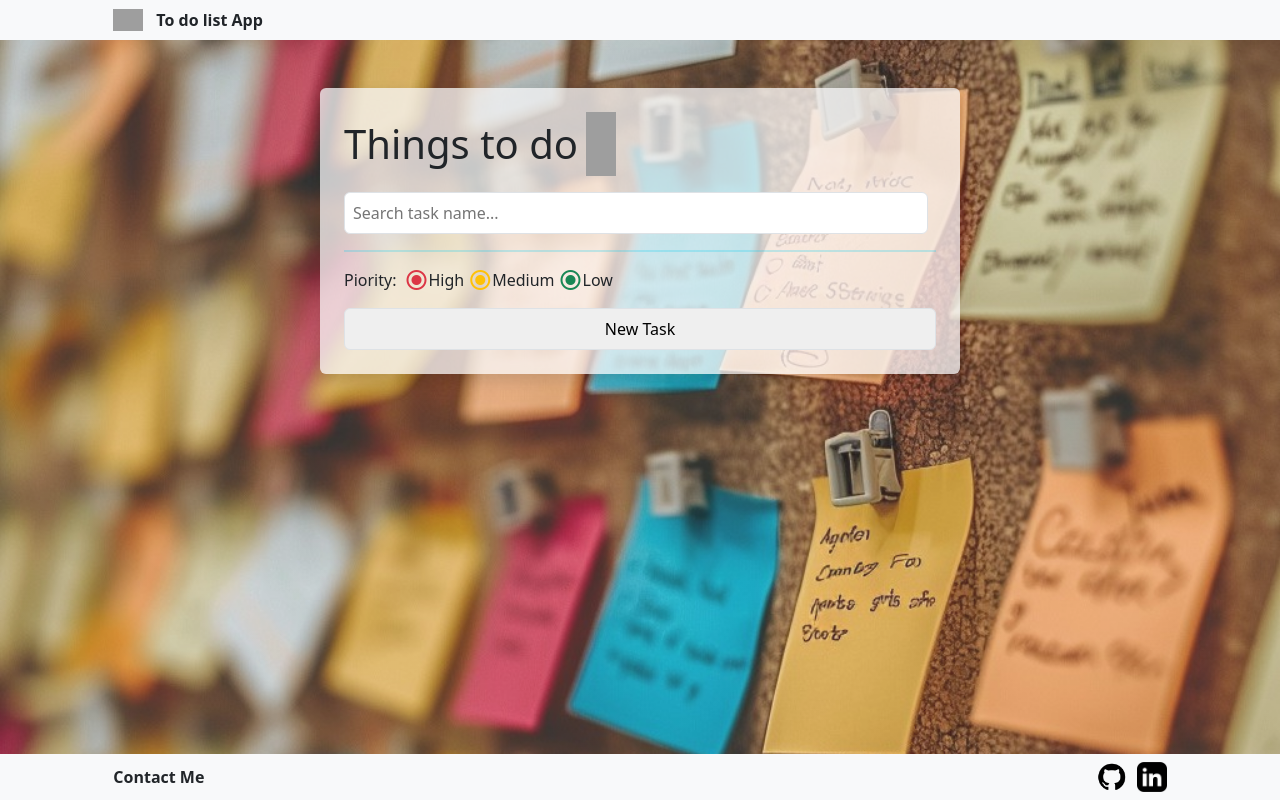
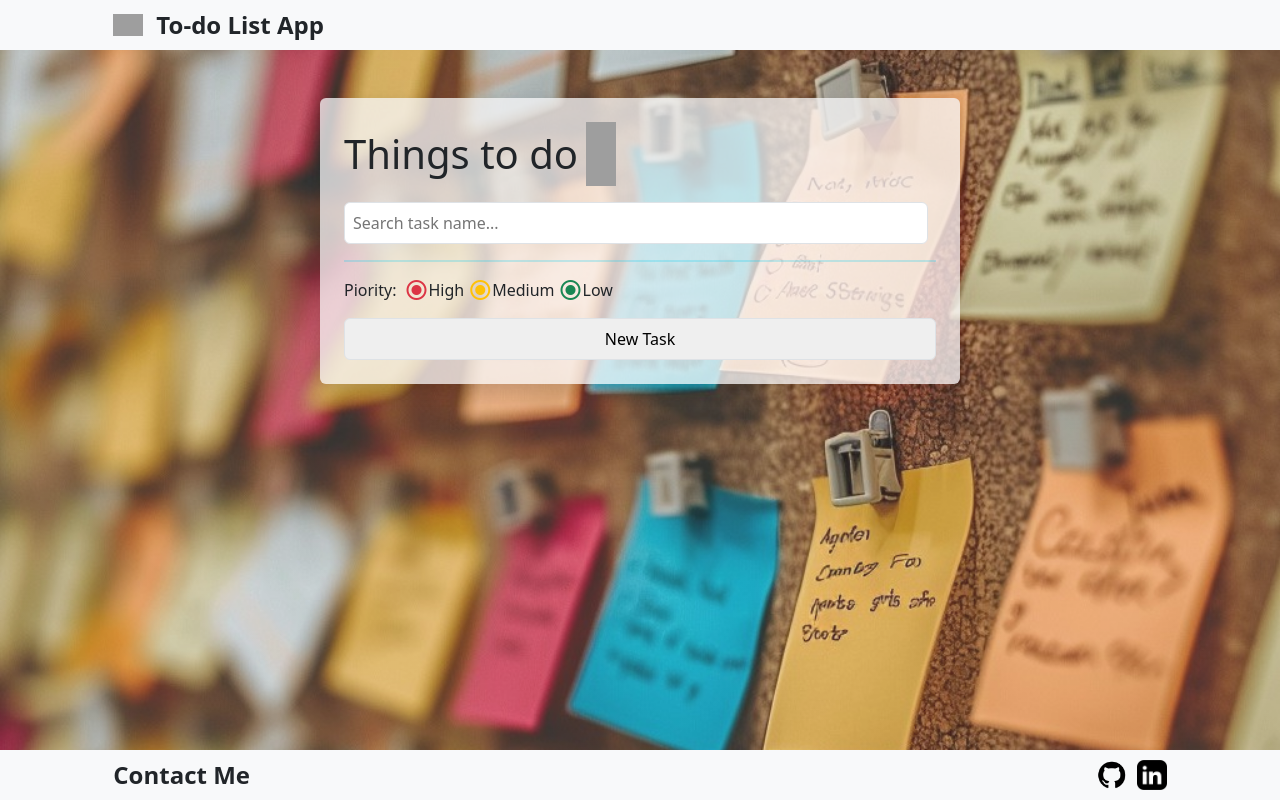
Before and after one commit to NakornKitk/to-do-list-app, a React (Create React App) app: page / in a window 1280 px wide. Built offline with nearby package versions, Linux system fonts and the light colour scheme; grey boxes are pictures that could not be loaded.

Commit message:
fix edit bar

```diff
--- a/src/App.css
+++ b/src/App.css
@@ -40,6 +40,14 @@
   width:100%
 }
 
+.min-vh-adjust {
+  min-height: calc(100vh - (100px));
+}
+
+.setheight {
+  height: 50px;
+}
+
 
 @media (min-width: 576px) {
   .res-w {
--- a/src/App.js
+++ b/src/App.js
@@ -6,20 +6,25 @@ import Footer from "./component/Footer";
 import NavBar from "./component/Nav-bar";
 import icon from "./images/calendar-checkmark-icon.svg";
 import React, { useState } from "react";
-import useStore from './store/store';
+import useStore from "./store/store";
 
 function App() {
-  const { toggleAddbar, settoggleAddbar, setSearchTerm, toggleEditbar} = useStore();
+  const { toggleAddbar, settoggleAddbar, setSearchTerm, toggleEditbar } =
+    useStore();
 
   function handleToggleAddbar() {
-    settoggleAddbar(toggleAddbar)
+    settoggleAddbar(toggleAddbar);
   }
 
-
   return (
-    <div>
+    <div className="min-vh-100">
       <NavBar />
-      <div className={`bg-light bg-opacity-75 p-4 rounded my-5 mx-auto shadow res-w ${toggleAddbar || toggleEditbar ? 'd-none': ''}`}>
+      <div className="min-vh-adjust py-5">
+        <div
+          className={`bg-light bg-opacity-75 p-4 rounded mx-auto my-auto shadow res-w ${
+            toggleAddbar || toggleEditbar ? "d-none" : ""
+          }`}
+        >
           <div className="d-flex mb-3">
             <h1 className="text-dark me-2 pt-2">Things to do</h1>
             <img className="icon" src={icon} alt=""></img>
@@ -34,24 +39,36 @@ function App() {
           <hr className="border border-info"></hr>
           <div className="font-weight-bold text-dark d-flex">
             <p className="me-2">Piority:</p>
-          <span className="material-symbols-outlined text-danger">radio_button_checked</span>
+            <span className="material-symbols-outlined text-danger">
+              radio_button_checked
+            </span>
             <p className="me-1">High</p>
-          <span className="material-symbols-outlined text-warning">radio_button_checked</span>
+            <span className="material-symbols-outlined text-warning">
+              radio_button_checked
+            </span>
             <p className="me-1">Medium</p>
-          <span className="material-symbols-outlined text-success">radio_button_checked</span>
+            <span className="material-symbols-outlined text-success">
+              radio_button_checked
+            </span>
             <p className="me-1">Low</p>
           </div>
           <TaskList />
-        <button className="w-100 border rounded p-2" onClick={handleToggleAddbar}>
+          <button
+            className="w-100 border rounded p-2"
+            onClick={handleToggleAddbar}
+          >
             New Task
           </button>
         </div>
 
-      {toggleAddbar && <AddTaskBar/>}
+        {toggleAddbar && <AddTaskBar />}
 
-      {toggleEditbar && <TaskEdit/>}
+        {toggleEditbar && <TaskEdit />}
+      </div>
+
 
       {/* <TaskEdit onSubmit={handleEditClick} task={task}/> */}
+
       <Footer />
     </div>
   );
--- a/src/component/Add-bar.js
+++ b/src/component/Add-bar.js
@@ -58,10 +58,11 @@ function AddTaskBar() {
   }
 
   return (
-    <div className="res-w mx-auto my-5 p-4 rounded bg-light bg-opacity-75">
+    <div>
+          <div className="res-w mx-auto p-4 rounded bg-light bg-opacity-75">
         <div className="d-flex justify-content-between">
-        <h1>New Task</h1>
-        <span class="material-symbols-outlined" onClick={handleToggleAddbar}>
+          <h1>New Task <span class="material-symbols-outlined h2">add_box</span></h1>
+          <span class="material-symbols-outlined" role="button"  onClick={handleToggleAddbar}>
             close
           </span>
         </div>
@@ -116,6 +117,8 @@ function AddTaskBar() {
           <button className="w-100 border rounded p-2 mt-3">Add</button>
         </form>
       </div>
+    </div>
+
   );
 }
 
--- a/src/component/Edit-bar.js
+++ b/src/component/Edit-bar.js
@@ -2,24 +2,23 @@ import { useState } from "react";
 import useStore from "../store/store";
 
 function TaskEdit() {
-  const { allTaskArr, updateTaskstr, toggleEditbar, settoggleEditbar, editID } =
-    useStore();
-  const [taskname, setTaskname] = useState();
-  const [des, setDes] = useState("");
-  const [pio, setPio] = useState("");
-  const [date, setDate] = useState("");
+  const { allTaskArr, updateTaskstr, toggleEditbar, settoggleEditbar, editID } = useStore();
 
-  const editTaskbyId = (id, newTask, newDes, newPio, newDate) => {
-    if (newTask === "") {
-      alert("Please insert taskname");
-    } else {
-      updateTaskstr(id, newTask, newDes, newPio, newDate);
-    }
-  };
+
+  let taskIdToFind = editID;
+  let task = allTaskArr.find(task => task.id === taskIdToFind);
+
+  const [taskname, setTaskname] = useState(task.taskName);
+  const [des, setDes] = useState(task.taskDes);
+  const [date, setDate] = useState(task.dueDate);
+
+
+  const [pio, setPio] = useState(task.piority);
+
 
   const handleSubmit = (event) => {
     event.preventDefault();
-    editTaskbyId(editID, taskname, des, pio, date);
+    updateTaskstr(editID, taskname, des, pio, date);
 
     settoggleEditbar(toggleEditbar);
   };
@@ -45,20 +44,17 @@ function TaskEdit() {
   }
 
   return (
-    <div className="res-w mx-auto my-5 p-4 rounded bg-light bg-opacity-75">
+    <div className="res-w mx-auto p-4 rounded bg-light bg-opacity-75">
       <div className="d-flex justify-content-between">
-        <h1>Edit Task</h1>
-        <span class="material-symbols-outlined" onClick={handleToggleEditbar}>
+        <h1>Edit Task <span class="material-symbols-outlined h2">edit</span></h1>
+        <span class="material-symbols-outlined" role="button" onClick={handleToggleEditbar}>
           close
         </span>
       </div>
       <form className="" onSubmit={handleSubmit}>
         <div className="my-2">
           <label className="me-3">Please select piority</label>
-          <select onChange={handleOnClickPio} required>
-            <option value="" selected="selected">
-              Choose
-            </option>
+          <select onChange={handleOnClickPio} defaultValue={pio} required>
             <option value="3">High</option>
             <option value="2">Medium</option>
             <option value="1">Low</option>
--- a/src/component/Footer.js
+++ b/src/component/Footer.js
@@ -4,9 +4,9 @@ import LinkedinIcon from '../images/linkedin-square-icon.png'
 
 function Footer() {
   return (
-    <div className="d-flex h-12 bg-light w-100 p-2 justify-content-between align-items-center fixed-bottom" Style="background-color: rgba(255, 99, 71, 0.2)">
+    <div className="d-flex bg-light w-100 p-2 justify-content-between align-items-center setheight" Style="background-color: rgba(255, 99, 71, 0.2)">
         <div className="col-md-1 col-xxl-2"></div>
-        <p className="col-6 col-md-5 col-xxl-4 my-auto fw-bold">Contact Me</p>
+        <p className="col-6 col-md-5 col-xxl-4 my-auto fw-bold h4">Contact Me</p>
         <div className="d-flex justify-content-end col-6 col-md-5 col-xxl-4">
             <a href="https://github.com/NakornKitk?tab=repositories"><img className='icon' src={gitIcon} alt="" /></a>
             <a href="https://www.linkedin.com/in/nakorn-kitkancharoensin/"><img className='icon2' src={LinkedinIcon} alt=""/></a>
--- a/src/component/Nav-bar.js
+++ b/src/component/Nav-bar.js
@@ -3,10 +3,10 @@ import icon from '../images/calendar-checkmark-icon.svg'
 
 function NavBar() {
   return (
-    <div className="d-flex h-12 bg-light w-100 p-2 justify-content-start align-items-center" Style="background-color:rgba(255, 99, 71, 0.2)">
+    <div className="d-flex bg-light w-100 p-2 justify-content-start align-items-center setheight" Style="background-color:rgba(255, 99, 71, 0.2)">
         <div className="col-md-1 col-xxl-2"></div>
         <img className="icon" src={icon} alt=""></img>
-        <p className="my-auto ms-2 fw-bold">To do list App</p>
+        <p className="my-auto ms-2 fw-bold h4">To-do List App</p>
     </div>
   )
 }
--- a/src/component/Task-show.js
+++ b/src/component/Task-show.js
@@ -67,7 +67,7 @@ function TaskShow({ task }) {
             </div>
           </div>
           <div className="my-3">
-            <span onClick={handleMore} class="material-symbols-outlined">
+            <span onClick={handleMore} class="material-symbols-outlined" role="button">
               keyboard_arrow_down
             </span>
           </div>
@@ -81,16 +81,16 @@ function TaskShow({ task }) {
             <div className="d-flex justify-content-end ">
               <button
                 onClick={handletoggleClass}
-                className="rounded text-success me-1"
+                className="rounded text-success pt-1 me-1"
               >
                 <span className="material-symbols-outlined">check</span>
               </button>
-              <button onClick={deleteBtn} className="rounded text-danger me-1">
+              <button onClick={deleteBtn} className="rounded text-danger pt-1 me-1">
                 <span className="material-symbols-outlined">
                   delete_forever
                 </span>
               </button>
-              <button onClick={handleToggleEditbar} className="rounded">
+              <button onClick={handleToggleEditbar} className="rounded pt-1">
                 <span className="material-symbols-outlined">edit</span>
               </button>
             </div>
```
Lines whose indentation alone changed are shown as unchanged.
